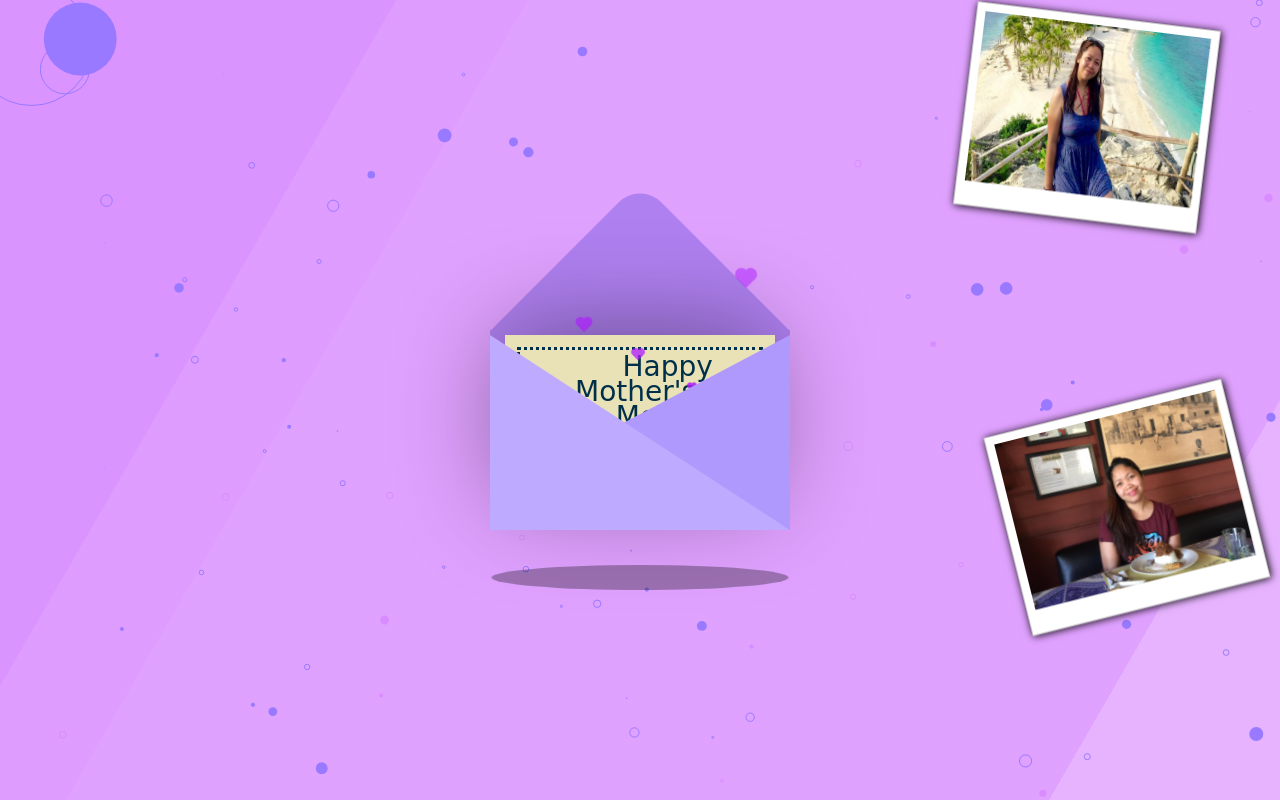
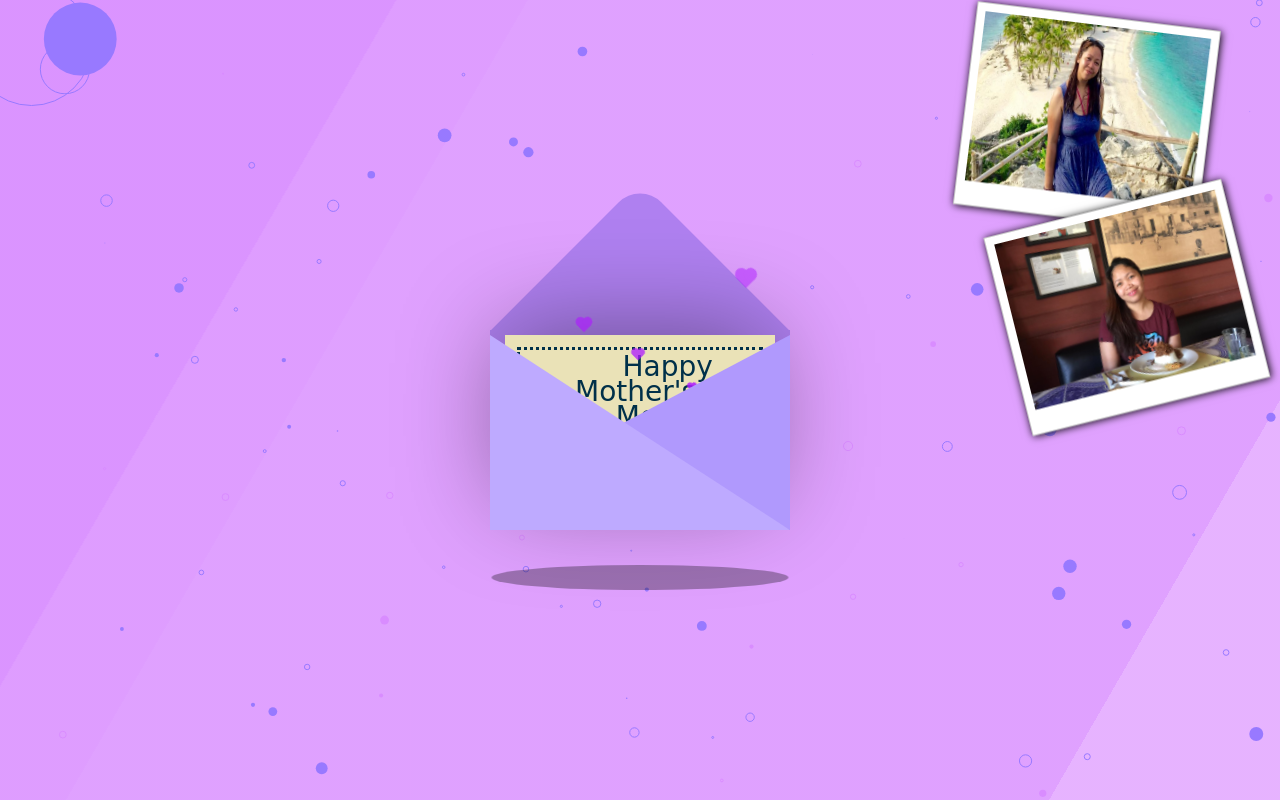
Before and after one commit to Biyoho01/MOMEH, a plain HTML site: page index.html in a window 1280 px wide. Drawn offline with nearby package versions, Linux system fonts and the light colour scheme.

Commit message:
Update style.css

```diff
--- a/style.css
+++ b/style.css
@@ -336,7 +336,7 @@ div.polaroid {
 
 .polaroid.rotate_left {
   position: fixed; /* or absolute */
-  top: 400px; /* Adjust as needed */
+  top: 200px; /* Adjust as needed */
   right: 0px; /* Adjust as needed */
   animation: bounce_left 2s infinite;
 }
```
